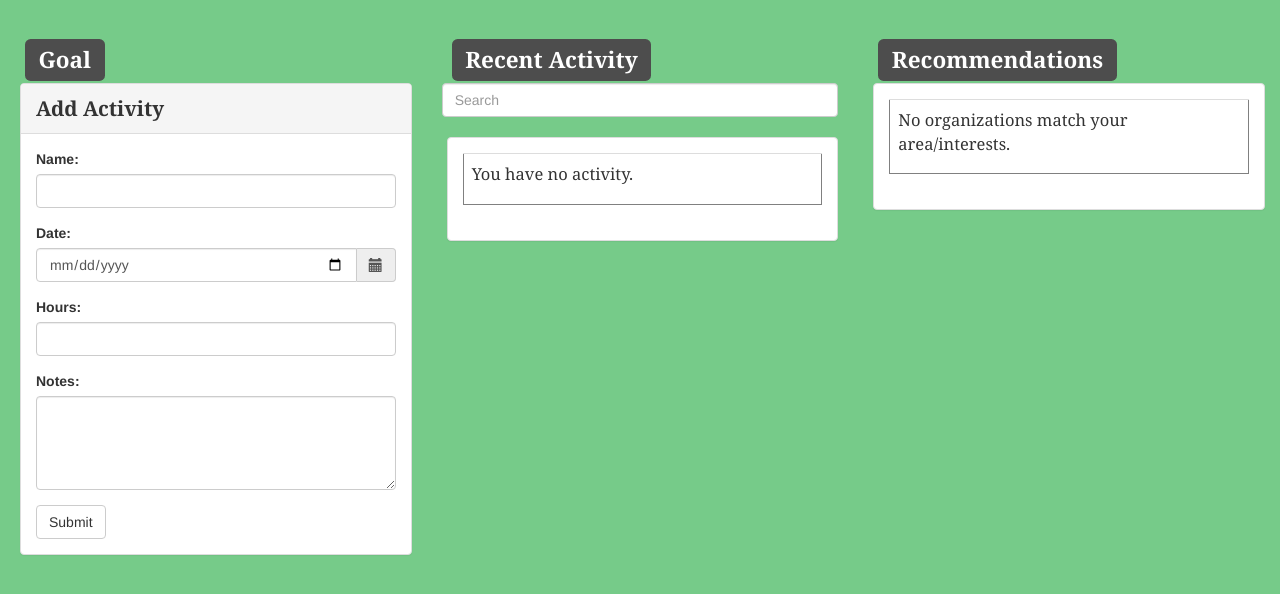
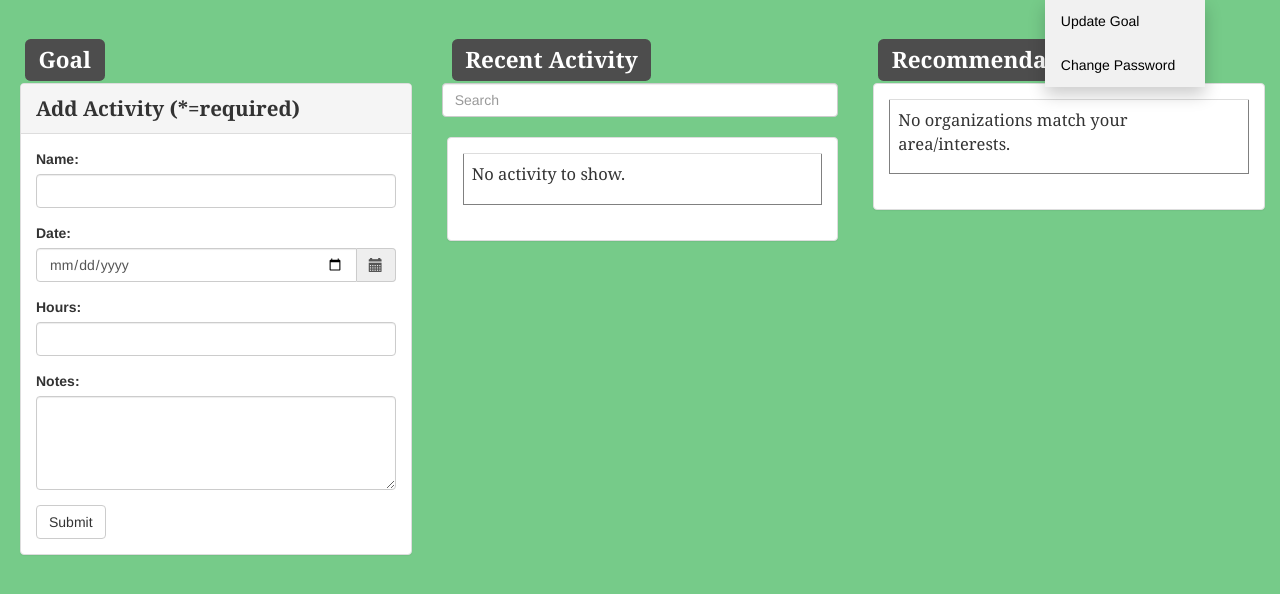
Before and after one commit to rsera/CommunityServiceTracker, a PHP site: page /dashboard.php in a window 1280 px wide, after a click on "Account". Shown: the part 52-646 px from the top of the page. Run offline with PHP 8.4, Linux system fonts and the light colour scheme; the visitor is signed in with stand-in values (Sample User, id 1); data comes from the database, SQL or seed files in the repository; data that the repository does not hold is empty; some libraries are stand-ins or nearby versions.

Commit message:
implemented dialogs and account dropdown

```diff
--- a/dashboard.php
+++ b/dashboard.php
@@ -12,10 +12,13 @@
 	<meta name="viewport" content="width=device-width, initial-scale=1">
 	<link rel="stylesheet" type="text/css" href="https://maxcdn.bootstrapcdn.com/bootstrap/3.3.7/css/bootstrap.min.css">
 	<link href="css/styles.css" rel="stylesheet">
+	<link href="jquery-ui.min.css" rel="stylesheet">
 	<script src="https://ajax.googleapis.com/ajax/libs/jquery/3.3.1/jquery.min.js"></script>
 	<script type="text/javascript" src="https://code.jquery.com/jquery-3.3.1.min.js"></script>
+	<script type="text/javascript" src="jquery-ui.min.js"></script>
 	<script type="text/javascript" src="https://maxcdn.bootstrapcdn.com/bootstrap/4.0.0/js/bootstrap.min.js"></script>
 </head>
+
 
 <body class="myDashboard">
   <!-- Top Banner Start -->
@@ -35,7 +38,11 @@
       <!-- Collect the nav links, forms, and other content for toggling -->
       <div class="collapse navbar-collapse" id="bs-example-navbar-collapse-1">
         <ul class="nav navbar-nav navbar-right">
-          <li><a href="#" data-target="signUp" id="signUpRibbon">Account</a></li>
+          <li class="drowpdown"><a class="dropbtn" id="signUpRibbon">Account</a>
+		  <div id="myDropdown" class="dropdown-content defaultHidden">
+		    <a href="#" id="goalDrop">Update Goal</a>
+		    <a href="#" id="pwDrop">Change Password</a>
+		  </div></li>
           <li><a href="logout.php" data-target="login" id="loginRibbon">Log Out</a></li>
 		  <!--<button type="submit" class="btn btn-default navbar-btn"><a href="logout.php">Sign Out</a></button>-->
         </ul>
@@ -44,8 +51,20 @@
   </nav>
   <!-- Top Banner End -->
 
+
+
+  <div id="fireworks" style="display:none">
+  <style>
+    #firework{background:#000;margin:0;}
+    canvas{cursor: crosshair;display: block;}
+  </style>
+    <canvas id="canvas"></canvas>
+    <script src="fireworks.js"></script>
+	</div>
+
   <div class="row-eq-height" id="content">
     <div class="col-sm-4">
+
       <!-- Progress bar -->
       <div class="progress-bar-label">
         <h2>
@@ -63,6 +82,19 @@
         			//echo '<span class="pull-right">'. $row['hours'].' of '.$row['goal'].'</span>';
 					echo '<span id="hoursOfGoal" class="pull-right"><span id="hoursLabel">' . $row['hours'] . '</span> of <span id="goalLabel">' . $row['goal'] . ' hours</span></span>';
 				}
+
+				//if the hours are >= goal, we need to prompt to update goal
+				/*if($row.hours >= $row.goal)
+				{
+				echo '<dialog open>
+				<style>
+					dialog{background:#000;margin:0;}
+					canvas{cursor: crosshair;display: block;}
+				</style>
+				  <canvas id="canvas"></canvas>
+				  <script src="fireworks.js"></script>
+				</dialog>';
+			}*/
 			}
     	?>
         </h2>
@@ -85,7 +117,7 @@
 
       <!--Add activity-->
       <div id="addNew" class="panel panel-default" >
-        <div class="panel-heading">Add Activity</div>
+        <div class="panel-heading">Add Activity (*=required)</div>
         <div class="panel-body">
 
           <!--<form>-->
@@ -109,13 +141,6 @@
               <label for="newHours">Hours:</label>
               <input type="number" class="form-control" id="newHours">
             </div>
-			<!--<div class="form-group">
-              <label for="newType">Type:</label>
-              <select type="number" class="form-control" id="newType">
-				  <option value="1">social</option>
-				  <option value="2">poverty</option>
-			  </select>
-		  </div>-->
 			</span>
 
             <div class="form-group">
@@ -132,12 +157,14 @@
 
 
     <div class="col-sm-4">
+
       <h2><span class="label label-default">Recent Activity</span></h2>
 
 	  <div>
 		<input id="searchBox" type="text" class="form-control" placeholder="Search" style="margin-bottom:20px">
 		<!--<button id="searchButton" type="button" class="btn btn-default">Search</button>-->
 	  </div>
+
 
       <div class="panel panel-default">
         <div class="panel-body pre-scrollable" style="max-height: 75vh">
@@ -151,10 +178,11 @@
   					if (mysqli_num_rows($result) > 0)
   					{
   						while($row = mysqli_fetch_assoc($result)){
-  							echo '<tr id="e' . $row['experienceID'] . '" data-note="'.$row['notes'].'"><td><p class="header">' . $row['name'] . '</strong></p><p>' . $row['expDate'] . '</p><p>' . $row['hours'] . ' hours</p></td></tr>';
+  							echo '<tr id="e' . $row['experienceID'] . '" data-note="'.$row['notes'].'"><td><p class="header">' . $row['name'] . '</strong></p><p>' . $row['expDate'] . '</p><p>' . $row['hours'] . ' hours</p><p>' . $row['notes'] . '</p></td></tr>';
 						}
+						echo '<tr id="noActivity" class="defaultHidden"><td><p>No activity to show.</p></td></tr>';
   					}
-					else echo '<tr><td><p id="noActivity">You have no activity.</p></td></tr>';
+					else echo '<tr id="noActivity"><td><p>No activity to show.</p></td></tr>';
 
 				?>
               </tbody>
@@ -192,17 +220,38 @@
       </div>
     </div>
 
+	<div id="goalDialog" title="Update Goal" style="display:none">
+		<label for="newGoal">Enter your new goal</label>
+		<input id="newGoal" type="text" placeholder="New Goal">
+		<input id="submitNewGoal" type="goalSubmit" class="signUpButton" value="Submit">
+	</div>
+	<div id="pwDialog" title="Change Password" style="display:none">
+		<label for="newGoal">Enter your new password</label>
+		<input id="password1" class="passwordBox" type="password" placeholder=" Password" name="PWHash" required>
+		<input id="password2" class="passwordBox" type="password" placeholder=" Retype Password" name="PWHash2" required>
+		<input id="submitNewGoal" type="goalSubmit" class="signUpButton" value="Submit">
+	</div>
+
   </div>
+
 	<!--<script type="text/javascript" src="https://code.jquery.com/jquery-3.3.1.min.js"></script>
 		<script type="text/javascript" src="https://maxcdn.bootstrapcdn.com/bootstrap/4.0.0/js/bootstrap.min.js"></script>-->
-		<script src="API/webAJAX.js"></script>
+	<script src="API/webAJAX.js"></script>
 	<script>
 		// When you click "submit" for new experiences, add the experience and update the recent activity list
 		$("#newSubmit").on("click",function(){addExperience()});
 
-		// Pressing <enter> in the search box will trigger the search funciton
+		// Clicking the "change password" or "update goal" options pulls up their dialogs
+		$("#goalDrop").on("click",function(){$("#goalDialog").dialog()});
+		$("#pwDrop").on("click",function(){$("#pwDialog").dialog()});
+
+		// close the dialog upon submit
+		$("#submitNewGoal").on("click",function(){$("#goalDialog").dialog("close");updateGoal()});
+		$("#submitNewPW").on("click",function(){$("#pwDialog").dialog("close")});
+
+		//
 		function searchExperiences(searchTerm){
-			$("#recent tr").each(
+			$("#recent tr").not("#noActivity").each(
 				function(){
 					var name = $(this).find(".header").html();
 					var note = $(this).attr("data-note");
@@ -210,9 +259,31 @@
 					var inNote = note.toLowerCase().includes(searchTerm.toLowerCase());
 					$(this).toggle(inName || inNote);
 			 	}
-			)
+			);
+
+			if($("#recent tr:visible").not("#noActivity").length == 0)
+			{
+				$("#noActivity").removeClass("defaultHidden");
+			}
+			else {
+				if($("#noActivity").not(":hidden"))
+					$("#noActivity").addClass("defaultHidden");
+			}
+
 		}
 		$("#searchBox").keyup(function(e){searchExperiences(this.value)});
+
+		// Toggle dropdown menu when "account is clicked"
+		// Close the dropdown menu if the user clicks anywhere else
+		window.onclick = function(event) {
+			if (event.target.matches('#signUpRibbon')) {
+				$("#myDropdown").toggleClass("defaultHidden")
+			}
+			else {
+				if($(".signUpPage").not(":hidden"))
+				$("#myDropdown").addClass("defaultHidden")
+			}
+		}
 
 	</script>
 </body>
```
